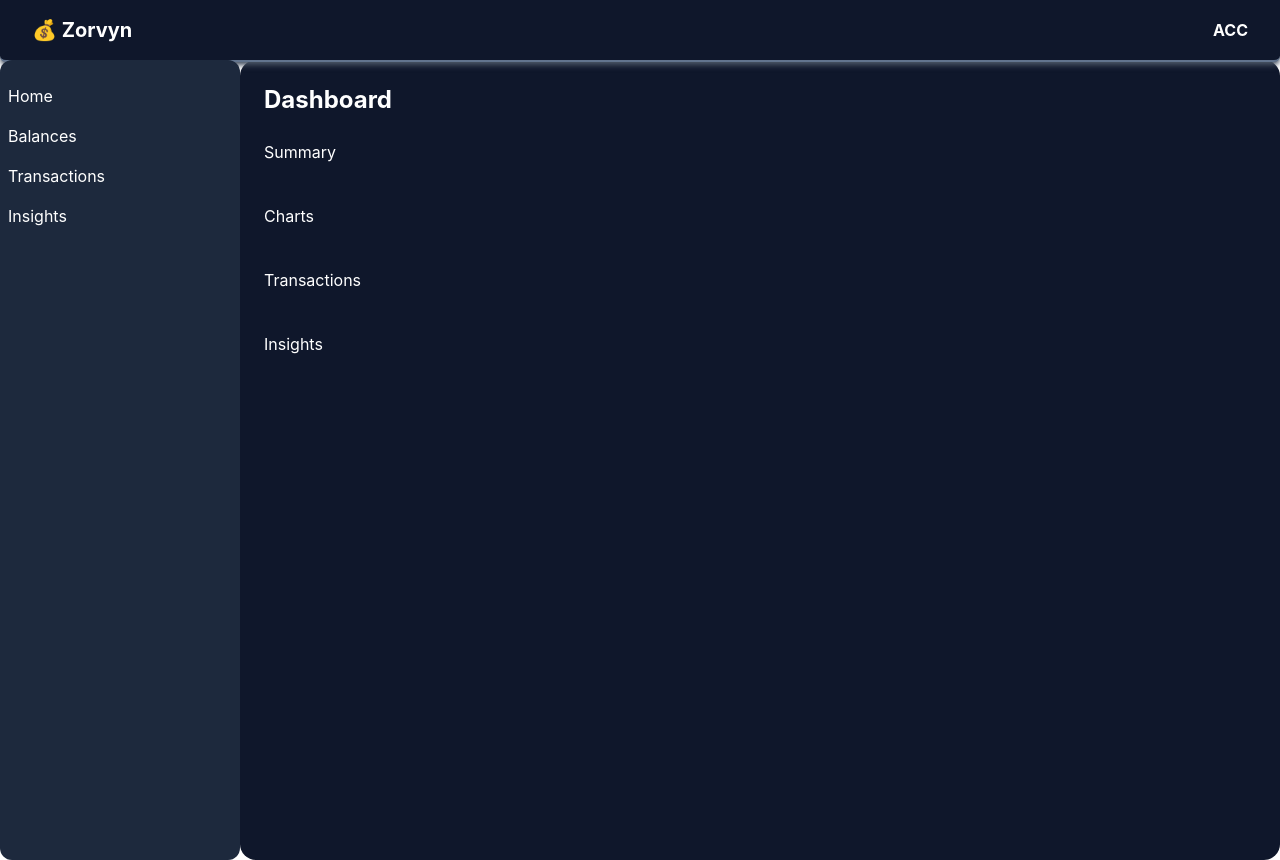
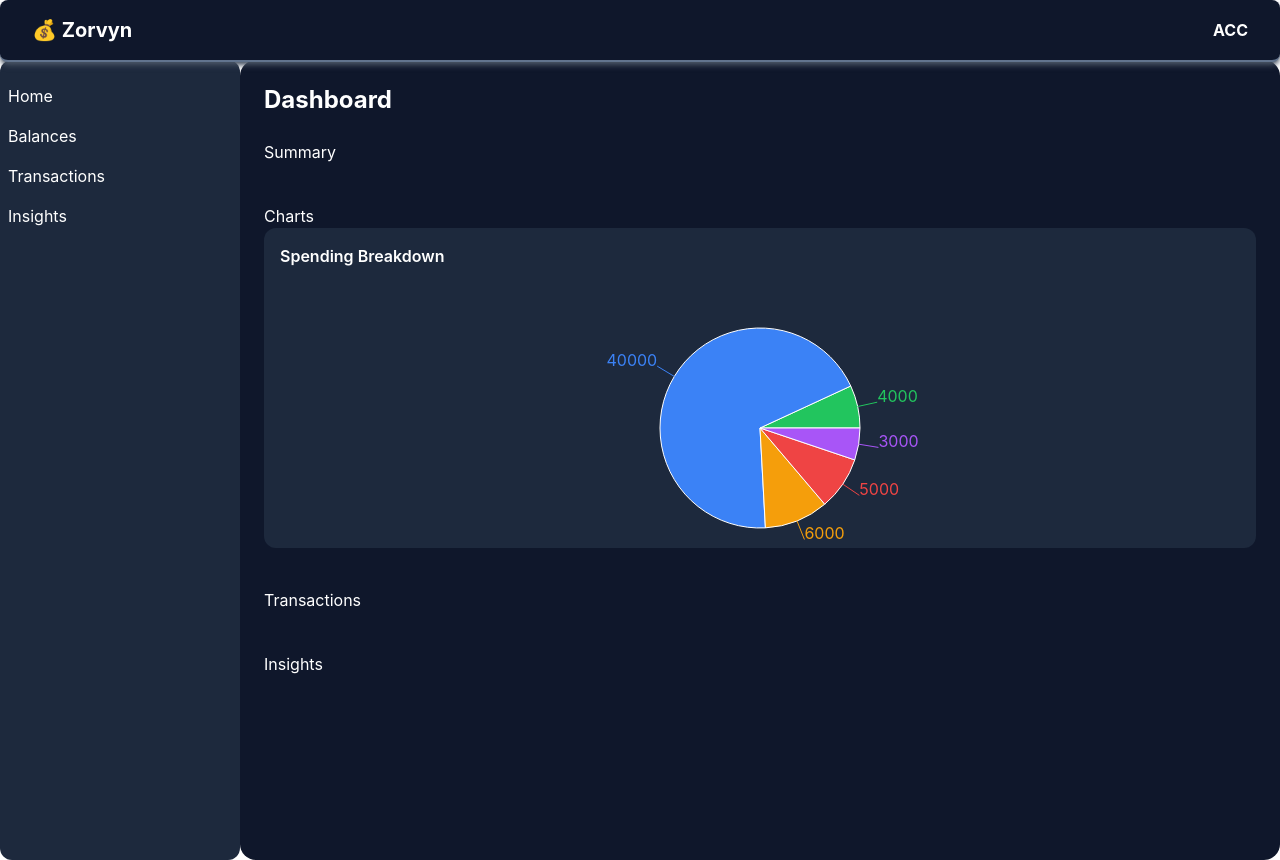
Before and after one commit to TaranaKhanna/Finance-Dashboard, a React (Vite) app: page / in a window 1280 px wide. Built offline with nearby package versions, Linux system fonts and the light colour scheme.

Commit message:
feat: add spending chart component and user transaction data

```diff
--- a/package.json
+++ b/package.json
@@ -13,6 +13,7 @@
     "@tailwindcss/vite": "^4.2.2",
     "react": "^19.2.4",
     "react-dom": "^19.2.4",
+    "recharts": "^3.8.1",
     "tailwindcss": "^4.2.2"
   },
   "devDependencies": {
--- /dev/null
+++ b/src/components/dashboard/PieChart.jsx
@@ -0,0 +1,51 @@
+import {
+  PieChart,
+  Pie,
+  Cell,
+  Tooltip,
+  ResponsiveContainer,
+} from "recharts";
+
+const COLORS = ["#22c55e", "#3b82f6", "#f59e0b", "#ef4444", "#a855f7"];
+
+const getCategoryData = (transactions) => {
+  const map = {};
+
+  transactions.forEach((t) => {
+    if (t.type === "expense") {
+      map[t.category] = (map[t.category] || 0) + t.amount;
+    }
+  });
+
+  return Object.keys(map).map((key) => ({
+    name: key,
+    value: map[key],
+  }));
+};
+
+export default function SpendingChart({ transactions }) {
+  const data = getCategoryData(transactions);
+  // const data = transactions;
+  console.log(data);
+
+  return (
+    <div className="bg-slate-800 p-4 rounded-xl h-80">
+      <h2 className="mb-4 font-semibold">Spending Breakdown</h2>
+
+      <ResponsiveContainer width="100%" height="100%">
+        <PieChart>
+
+          (<Pie
+          data={data}
+          dataKey="value"
+          outerRadius={100} label>
+            {data.map((entry, index) => (
+              <Cell key={index} fill={COLORS[index % COLORS.length]} />
+            ))}
+          </Pie>)
+          <Tooltip />
+        </PieChart>
+      </ResponsiveContainer>
+    </div>
+  );
+}
--- a/src/components/layout/Header.jsx
+++ b/src/components/layout/Header.jsx
@@ -2,7 +2,7 @@ import React from 'react'
 
 const Header = () => {
   return (
-    <div className='flex justify-between px-8 bg-slate-900 text-white border-b-2 border-slate-500 fixed top-0 left-0 shadow-md shadow-gray-600 w-full items-center py-4 rounded-b-md'>
+    <div className='flex justify-between px-8 bg-slate-900 text-white border-b-2 border-slate-500 fixed top-0 left-0 shadow-md shadow-gray-600 z-50 w-full items-center py-4 rounded-lg'>
         <h2 className="text-xl font-bold">💰 Zorvyn</h2>
         <h3 className='font-bold'>ACC</h3>
     </div>
--- /dev/null
+++ b/src/data/userData.js
@@ -0,0 +1,105 @@
+export const transactions = {
+    "a@gmail.com": [
+        {
+            id: 1,
+            date: "2026-03-31",
+            amount: 76000,
+            category: "Salary",
+            type: "income"
+        },
+        {
+            id: 2,
+            date: "2026-04-01",
+            amount: 30000,
+            category: "Savings & Investments",
+            type: "expense"
+        },
+        {
+            id: 3,
+            date: "2026-04-01",
+            amount: 5000,
+            category: "Transportation",
+            type: "expense"
+        },
+        {
+            id: 4,
+            date: "2026-04-01",
+            amount: 10000,
+            category: "Debt Payments",
+            type: "expense"
+        },
+        {
+            id: 5,
+            date: "2026-04-04",
+            amount: 4000,
+            category: "Food",
+            type: "expense"
+        },
+        {
+            id: 6,
+            date: "2026-04-07",
+            amount: 3000,
+            category: "Shopping",
+            type: "expense"
+        }
+    ],
+
+    "b@gmail.com": [
+        {
+            id: 1,
+            date: "2026-04-01",
+            amount: 45000,
+            category: "Salary",
+            type: "income"
+        },
+        {
+            id: 2,
+            date: "2026-04-04",
+            amount: 30000,
+            category: "Freelance",
+            type: "income"
+        },
+        {
+            id: 3,
+            date: "2026-04-02",
+            amount: 4000,
+            category: "Transportation",
+            type: "expense"
+        },
+        {
+            id: 4,
+            date: "2026-04-05",
+            amount: 10000,
+            category: "Rental",
+            type: "income"
+        },
+        {
+            id: 5,
+            date: "2026-04-01",
+            amount: 40000,
+            category: "Savings & Investments",
+            type: "expense"
+        },
+        {
+            id: 6,
+            date: "2026-04-04",
+            amount: 6000,
+            category: "Groceries",
+            type: "expense"
+        },
+        {
+            id: 7,
+            date: "2026-04-06",
+            amount: 5000,
+            category: "Shopping",
+            type: "expense"
+        },
+        {
+            id: 8,
+            date: "2026-04-10",
+            amount: 3000,
+            category: "Health",
+            type: "expense"
+        }
+    ]
+}
--- a/src/pages/Dashboard.jsx
+++ b/src/pages/Dashboard.jsx
@@ -1,9 +1,9 @@
-import Sidebar from "../components/layout/Sidebar"
+import SpendingChart from "../components/dashboard/PieChart"
+import { transactions } from "../data/userData"
 
 const Dashboard = () => {
   return (
     <div className="flex h-screen bg-slate-900 text-white w-full ml-60 rounded-2xl mt-15 right-0">
-        {/* <Sidebar /> */}
 
         <div className="flex-1 overflow-y-auto p-6">
 
@@ -12,6 +12,8 @@ const Dashboard = () => {
         {/* Sections will come here */}
         <div id="summary">Summary</div>
         <div id="charts" className="mt-10">Charts</div>
+
+        <SpendingChart transactions={transactions["b@gmail.com"]} />
         <div id="transactions" className="mt-10">Transactions</div>
         <div id="insights" className="mt-10">Insights</div>
         </div>
```
Also changed, not shown: src/components/dashboard/BalanceChart.js (added), 1 other file (tests, documents, lock files or other folders).
